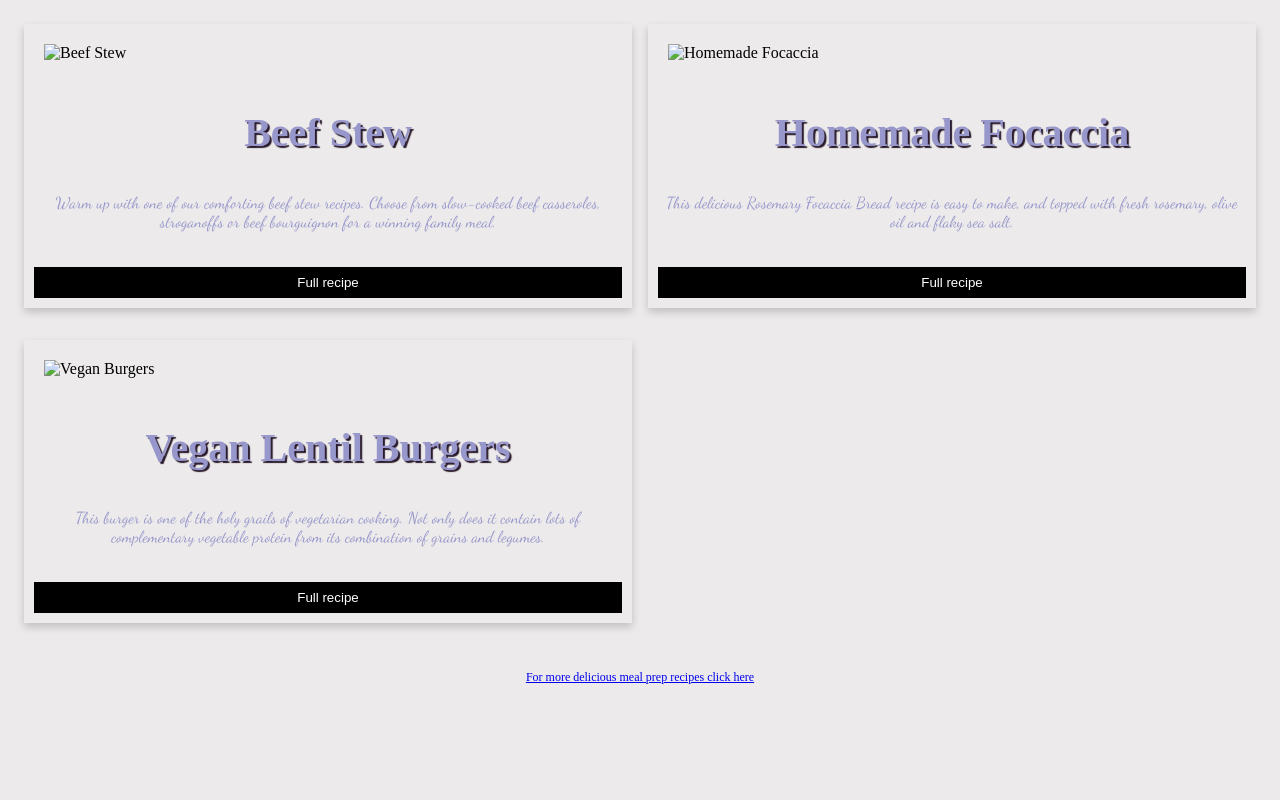
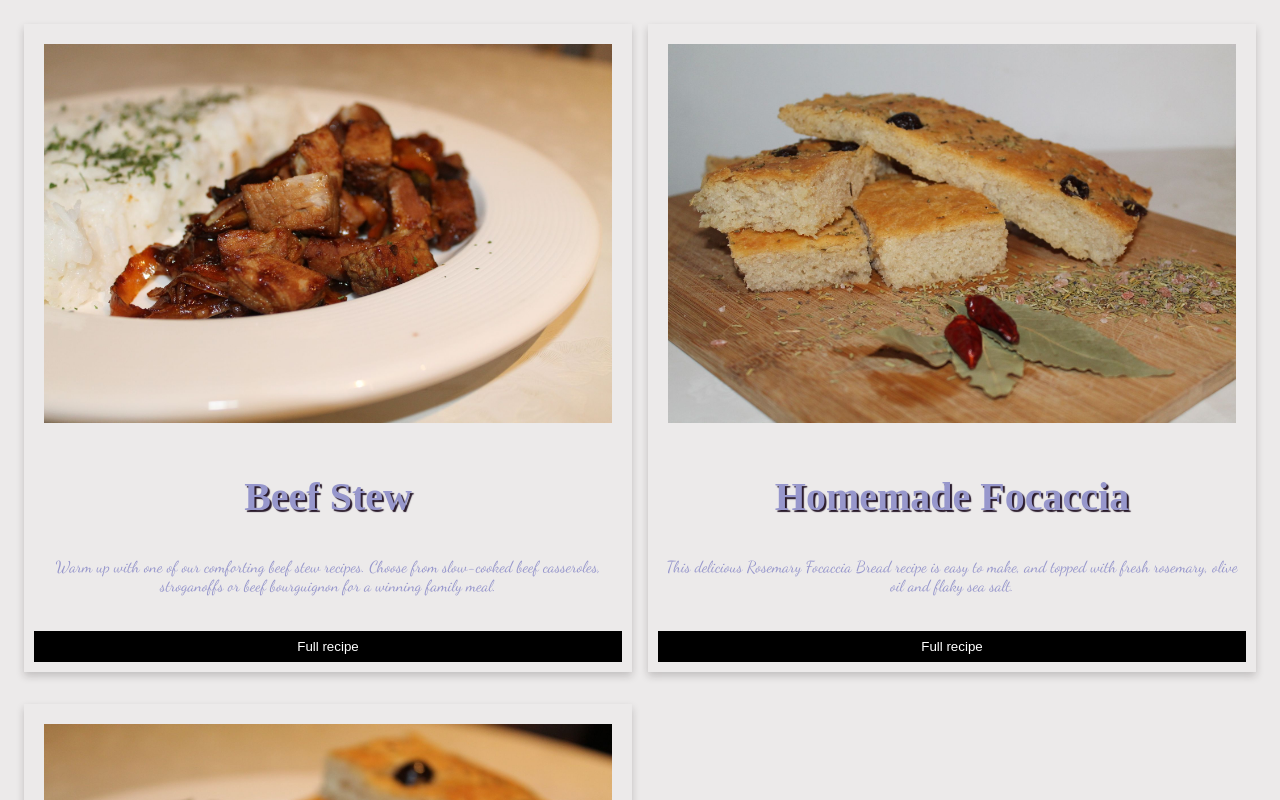
Before and after one commit to delexii/food-site, a plain HTML site: page index.html in a window 1280 px wide. Shown: the top 800 px of the page. Drawn offline with Linux system fonts and the light colour scheme.

Commit message:
fix images

```diff
--- a/index.html
+++ b/index.html
@@ -13,7 +13,7 @@
         <div class="column">
             <div class="card">
                 <div class="container">
-    <img src="../website-test/images/IMG_0322.jpg" alt="Beef Stew" style="max-width:100%;"/>
+    <img src="images/IMG_0322.jpg" alt="Beef Stew" style="max-width:100%;"/>
      <h1>Beef Stew</h1>
      <p>Warm up with one of our comforting beef stew recipes. Choose from slow-cooked beef casseroles, stroganoffs or beef bourguignon for a winning family meal.</p>
     <p><button class="button">Full recipe</button></p>
@@ -24,7 +24,7 @@
         <div class="column">
             <div class="card">
                 <div class="container">
-    <img src="../website-test/images/IMG_0289.jpg" alt="Homemade Focaccia" style="max-width:100%;" />
+    <img src="images/IMG_0289.jpg" alt="Homemade Focaccia" style="max-width:100%;" />
     <h1>Homemade Focaccia</h1>
     <p>This delicious Rosemary Focaccia Bread recipe is easy to make, and topped with fresh rosemary, olive oil and flaky sea salt.</p>
     <p><button class="button">Full recipe</button></p>
@@ -35,7 +35,7 @@
         <div class="column">
             <div class="card">
                 <div class="container">
-    <img src="../website-test/images/IMG_0297.jpg" alt="Vegan Burgers" style="max-width:100%;" />
+    <img src="images/IMG_0297.jpg" alt="Vegan Burgers" style="max-width:100%;" />
     <h1>Vegan Lentil Burgers</h1>
     <p>This burger is one of the holy grails of vegetarian cooking. Not only does it contain lots of complementary vegetable protein from its combination of grains and legumes.</p>
     <p><button class="button">Full recipe</button></p>
```
